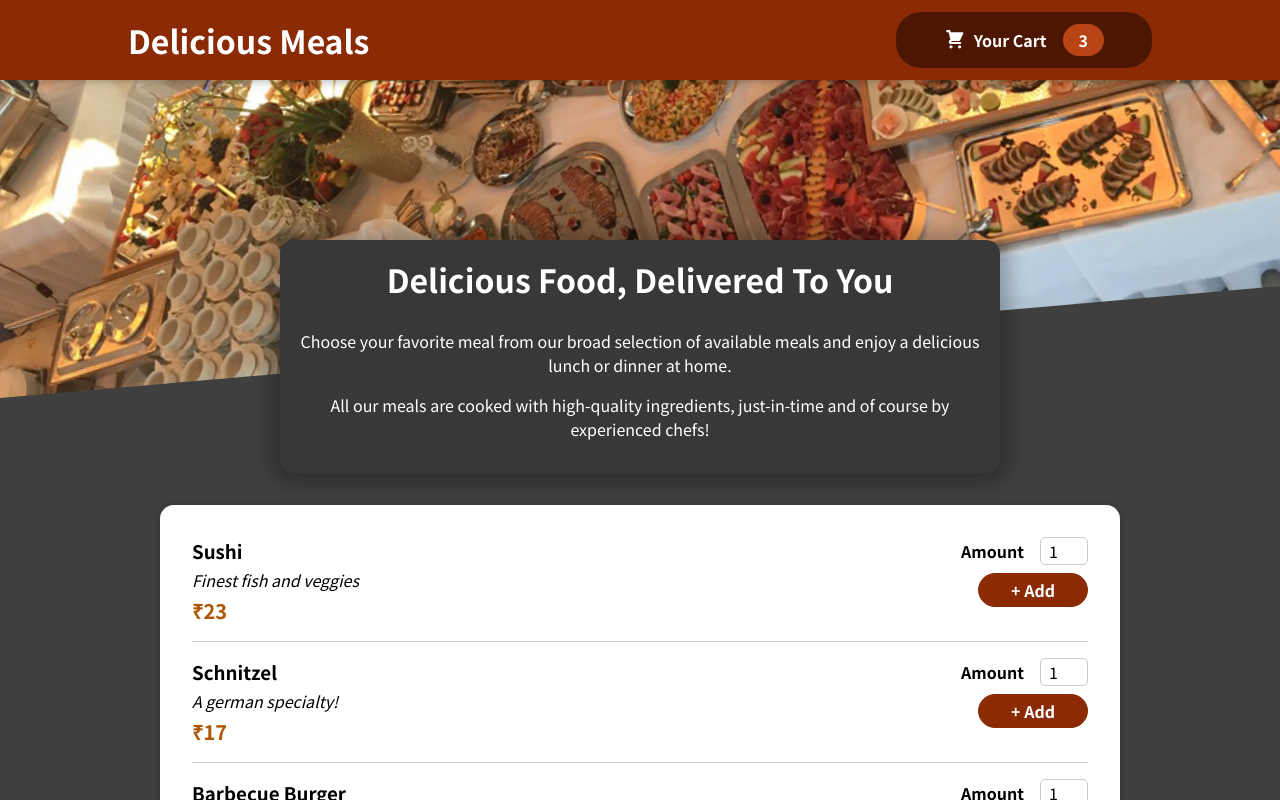
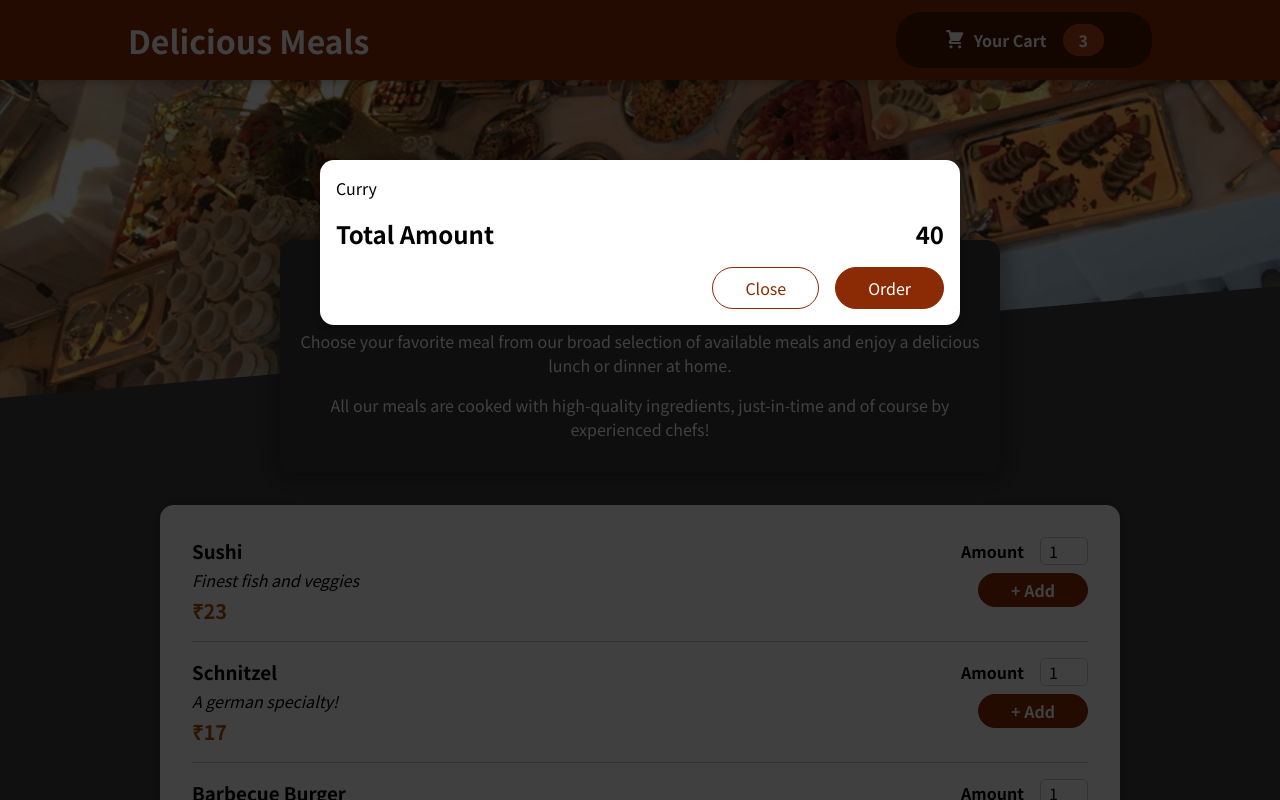
Before and after one commit to SivaSurender/The_Food_Order_App, a React (Create React App) app: page / in a window 1280 px wide. Shown: the top 800 px of the page. Built offline with nearby package versions, Linux system fonts and the light colour scheme.

Commit message:
Added Files

```diff
--- a/public/index.html
+++ b/public/index.html
@@ -28,6 +28,7 @@
   </head>
   <body>
     <noscript>You need to enable JavaScript to run this app.</noscript>
+    <div id="overlays"></div>
     <div id="root"></div>
     <!--
       This HTML file is a template.
--- a/src/App.js
+++ b/src/App.js
@@ -1,3 +1,4 @@
+import Cart from "./Cart/Cart";
 import Header from "./Layout/Header";
 import Meals from "./Meals/Meals";
 
@@ -5,6 +6,7 @@
   return (
     <div>
       <Header />
+      <Cart />
       <main>
         <Meals />
       </main>
--- a/src/Cart/Cart.jsx
+++ b/src/Cart/Cart.jsx
@@ -1,11 +1,12 @@
 import React from "react";
-import classes from "./Cat.module.css";
+import Modal from "../UI/Modal";
+import classes from "./Cart.module.css";
 
 const Cart = (props) => {
   const cartItems = [{ id: "b1", name: "Curry", price: 75 }];
   return (
-    <div>
-      <ul>
+    <Modal>
+      <ul className={classes["cart-items"]}>
         {cartItems.map((eachItem) => (
           <li>{eachItem.name}</li>
         ))}
@@ -14,11 +15,11 @@
         <span>Total Amount</span>
         <span>40</span>
       </div>
-      <div className={classes.action}>
+      <div className={classes.actions}>
         <button className={classes["button--alt"]}>Close</button>
         <button className={classes.button}>Order</button>
       </div>
-    </div>
+    </Modal>
   );
 };
 
--- /dev/null
+++ b/src/UI/Modal.jsx
@@ -0,0 +1,29 @@
+import React from "react";
+import classes from "./Modal.module.css";
+import ReactDOM from "react-dom";
+
+const Backdrop = (props) => {
+  return <div className={classes.backdrop} />;
+};
+
+const ModalOverlay = (props) => {
+  return (
+    <div className={classes.modal}>
+      <div className={classes.content}>{props.children}</div>
+    </div>
+  );
+};
+
+const overlay = document.getElementById("overlays");
+const Modal = (props) => {
+  return (
+    <>
+      {ReactDOM.createPortal(<Backdrop />, overlay)}
+      {ReactDOM.createPortal(
+        <ModalOverlay>{props.children}</ModalOverlay>,
+        overlay
+      )}
+    </>
+  );
+};
+export default Modal;
--- /dev/null
+++ b/src/UI/Modal.module.css
@@ -0,0 +1,40 @@
+.backdrop {
+  position: fixed;
+  top: 0;
+  left: 0;
+  width: 100%;
+  height: 100vh;
+  z-index: 20;
+  background-color: rgba(0, 0, 0, 0.75);
+}
+
+.modal {
+  position: fixed;
+  top: 20vh;
+  left: 5%;
+  width: 90%;
+  background-color: white;
+  padding: 1rem;
+  border-radius: 14px;
+  box-shadow: 0 2px 8px rgba(0, 0, 0, 0.25);
+  z-index: 30;
+  animation: slide-down 300ms ease-out forwards;
+}
+
+@media (min-width: 768px) {
+  .modal {
+    width: 40rem;
+    left: calc(50% - 20rem);
+  }
+}
+
+@keyframes slide-down {
+  from {
+    opacity: 0;
+    transform: translateY(-3rem);
+  }
+  to {
+    opacity: 1;
+    transform: translateY(0);
+  }
+}
```
